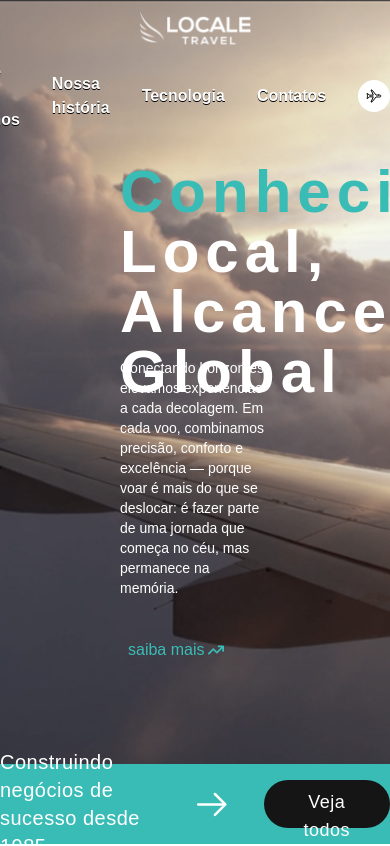
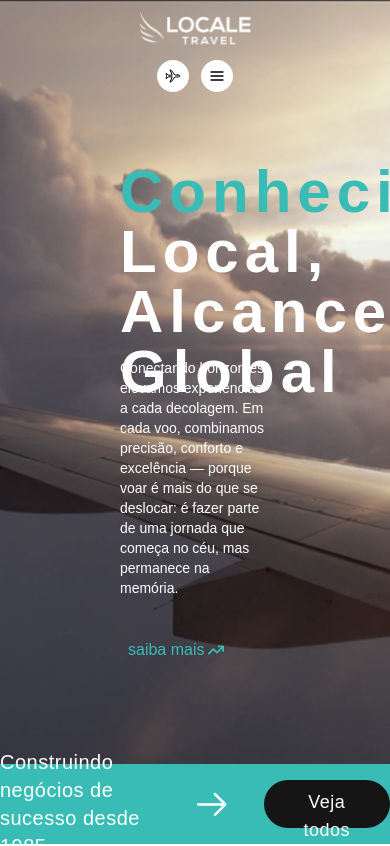
Before and after one commit to Leonardobern10/locale-travel, a React (Vite) app: page / in a window 390 px wide. Shown: the top 846 px of the page. Built offline with nearby package versions, Linux system fonts and the light colour scheme; a web font is replaced by a local one.

Commit message:
fix: exibindo a lista de navegação apenas quando a largura da tela for menor que 575px

```diff
--- a/src/components/Presentation/Header/NavBar.tsx
+++ b/src/components/Presentation/Header/NavBar.tsx
@@ -2,10 +2,12 @@ import type { ReactElement } from "react";
 import ButtonHeader from "../../ButtonHeader";
 import { iconsButton } from "@data/ButtonIcons";
 import type { NavBarProps } from "src/types/NavBarProps";
+import useWidth from "src/hooks/useWidth";
 
 export default function NavBar({ items }: NavBarProps): ReactElement {
   return (
-    <nav className="w-fit flex flex-row items-center justify-evenly gap-x-8">
+    <nav className="w-fit flex flex-row items-center justify-between md:justify-evenly gap-x-8">
+      {useWidth() > 575 && (
         <ul className="flex flex-row items-center justify-evenly gap-x-8 font-hunnin ">
           {items.map((el, index) => (
             <li
@@ -16,7 +18,8 @@ export default function NavBar({ items }: NavBarProps): ReactElement {
             </li>
           ))}
         </ul>
-      <div className="flex flex-row justify-between gap-x-3">
+      )}
+      <div className="flex flex-row items-center justify-between gap-x-3">
         {iconsButton.map((el) => (
           <ButtonHeader icon={el} />
         ))}
```
Lines whose indentation alone changed are shown as unchanged.
